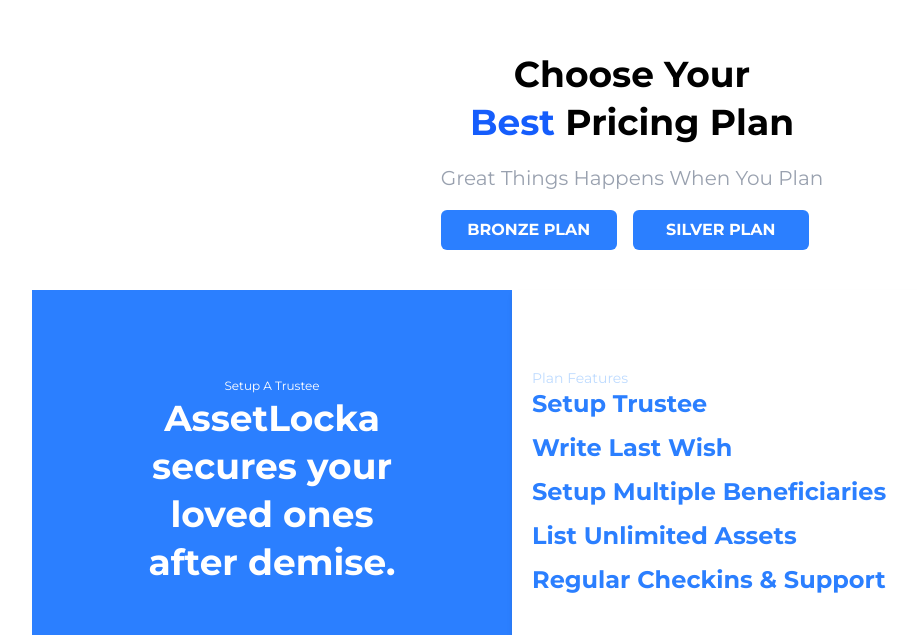
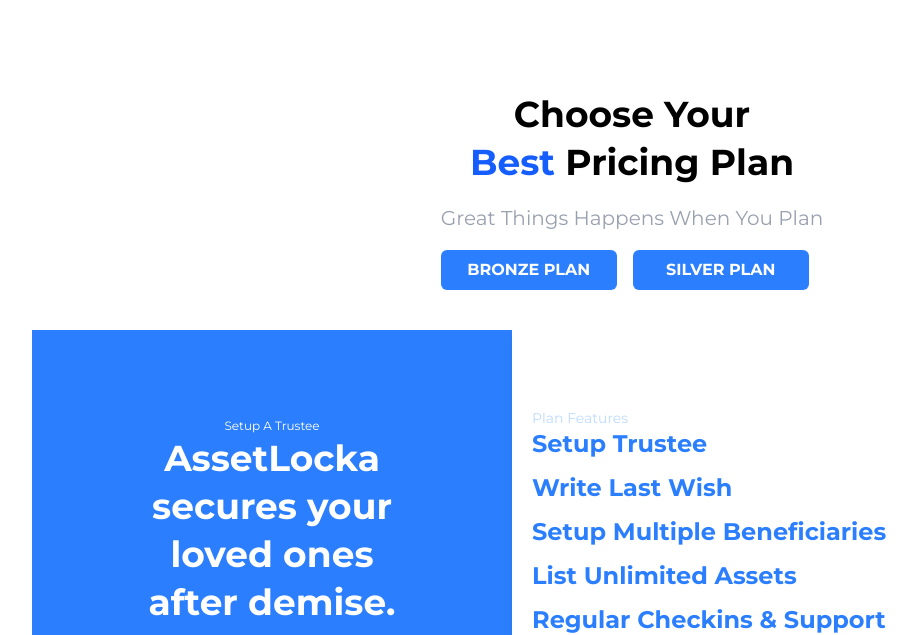
Before and after one commit to milekboy/asset-locka, a Next.js app: page / in a window 1280 px wide. Shown: the part 2205-2840 px from the top of the page, without its empty margins (8-925 px from the left). Built offline with nearby package versions, Linux system fonts and the light colour scheme.

Commit message:
home page

```diff
--- a/src/app/components/Plans.jsx
+++ b/src/app/components/Plans.jsx
@@ -1,7 +1,7 @@
 import Link from "next/link";
 export default function Plan() {
   return (
-    <div className="w-[100%] py-20 lg:px-[2.5rem] px-[1rem] ">
+    <div className="w-[100%] py-20 lg:px-[2.5rem] px-[1rem] mt-56 lg:mt-10 ">
       <div
         data-aos="fade-up"
         className="w-full flex justify-center items-center "
```
